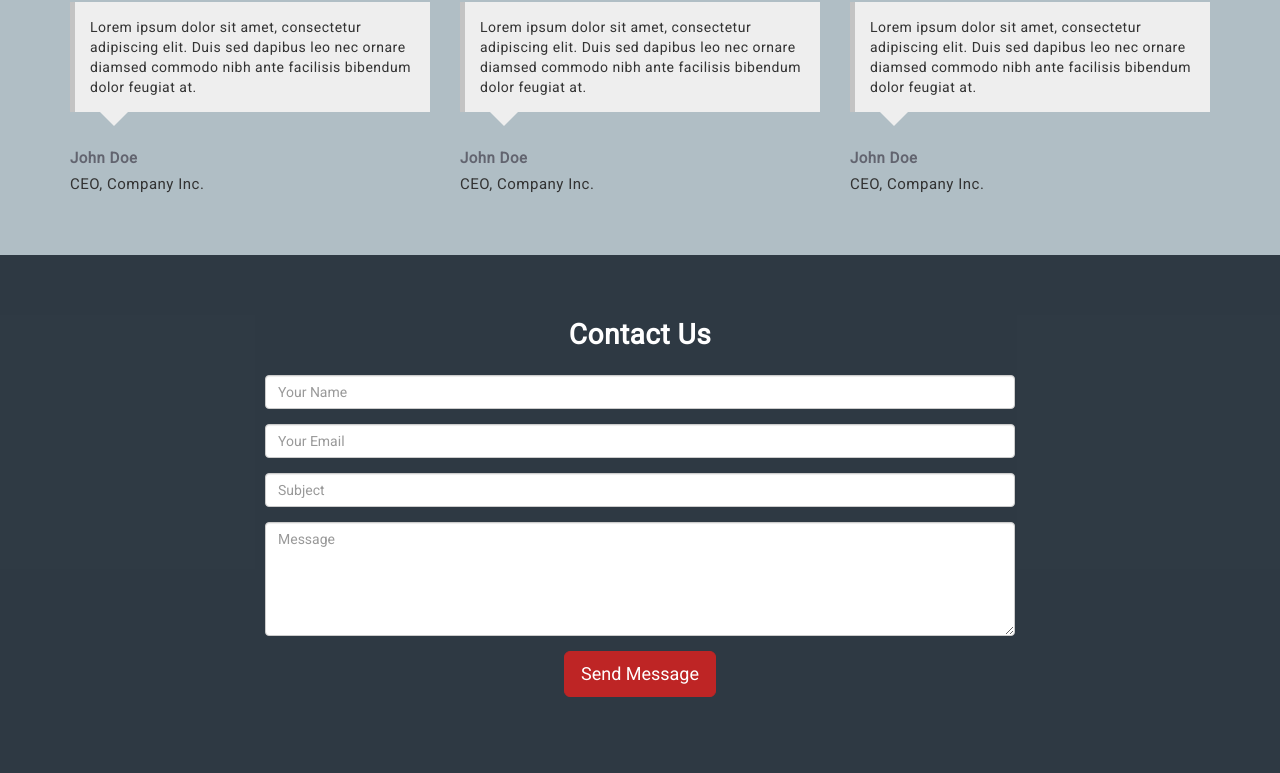
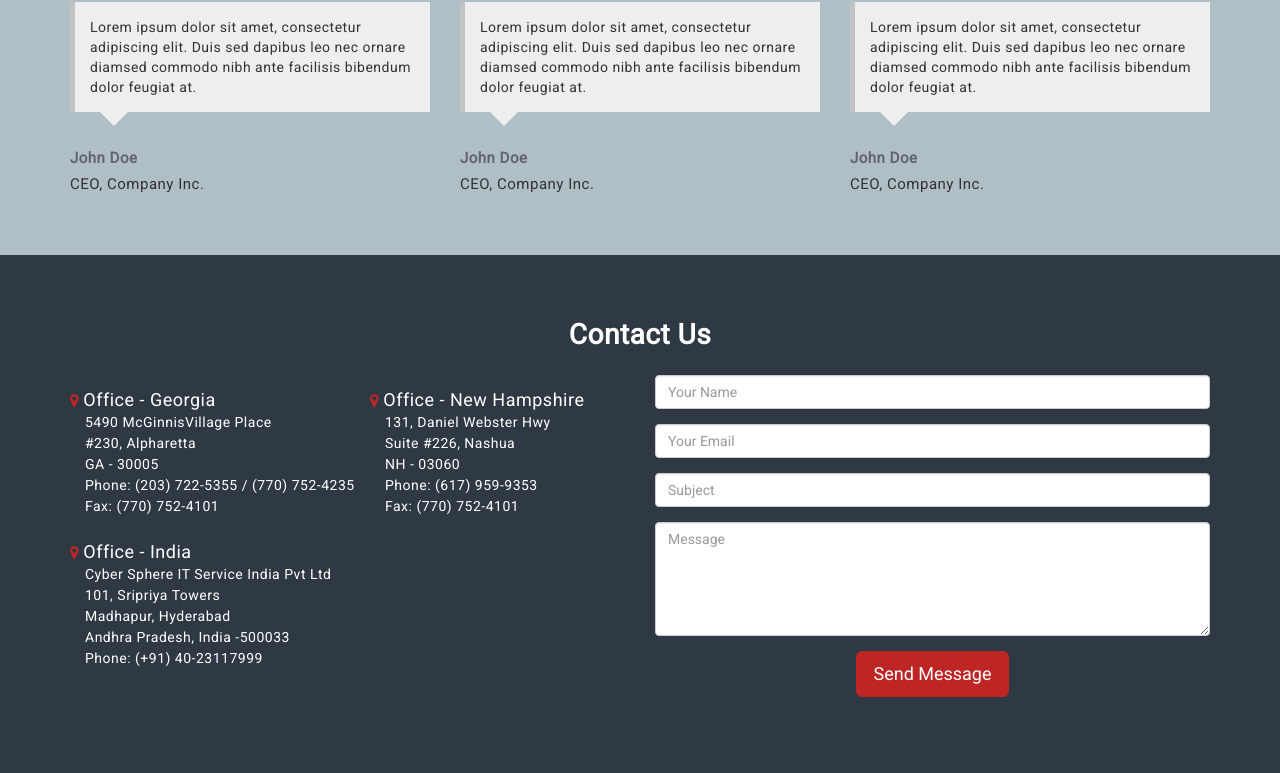
Before and after one commit to abehera1992/cysphere-theme, a plain HTML site: page index.html in a window 1280 px wide. Shown: the part 2226-2999 px from the top of the page. Drawn offline with Linux system fonts and the light colour scheme; a script that the page names is missing.

Commit message:
Added office location to contact-us section

```diff
--- a/css/style.css
+++ b/css/style.css
@@ -479,8 +479,45 @@ Parallax-1
 	font-size: 22px;
 	color:#fff;
 }
+/***********************************
+************************************
+Contact Us page Office location
+************************************
+***********************************/
 
 
+.contact-us-location-container{
+	color: white;
+	list-style-type: none;
+	padding:0;
+}
+
+.contact-us-location-container li{
+	display: inline-block;
+}
+.contact-us-location-container h4{
+	margin:0;
+	display: inline;
+}
+
+.inline-group{
+	display: inline-block;
+	width:300px;
+	margin: 15px 0px;
+	float:left;
+}
+.no-inline-group{
+		margin: 15px 0px;
+}
+.contact-us-icon-map{
+	color:#BE2626;
+}
+
+.address-content{
+	padding: 0 0 0 15px;
+	font-size: 14px;
+	line-height: 1.5em;
+}
 /***********************************
 ************************************
 Responsive media queries
--- a/index.html
+++ b/index.html
@@ -446,8 +446,42 @@
             <h2>Contact Us</h2>
           </div>
         </div>
+        <div class="col-md-6">
+          <ul class="contact-us-location-container">
+            <li class="no-inline-group">
+              <i class="fa fa-map-marker contact-us-icon-map" aria-hidden="true"></i>
+              <h4>Office - New Hampshire</h4>
+              <p class="address-content">131, Daniel Webster Hwy<br />
+              Suite #226, Nashua <br />
+              NH - 03060 <br />
+              Phone: (617) 959-9353 <br />
+              Fax: (770) 752-4101 <br />
+            </p>
+            </li>
+            <li class="inline-group">
+              <i class="fa fa-map-marker contact-us-icon-map" aria-hidden="true"></i>
+              <h4>Office - Georgia</h4>
+              <p class="address-content">5490 McGinnisVillage Place<br />
+              #230, Alpharetta <br />
+              GA - 30005 <br />
+              Phone: (203) 722-5355 / (770) 752-4235<br />
+              Fax: (770) 752-4101 <br />
+            </p>
+            </li>
+            <li>
+              <i class="fa fa-map-marker contact-us-icon-map" aria-hidden="true"></i>
+              <h4>Office - India</h4>
+              <p class="address-content">Cyber Sphere IT Service India Pvt Ltd <br />
+                101, Sripriya Towers <br />
+                Madhapur, Hyderabad <br />
+                Andhra Pradesh, India -500033 <br />
+                Phone: (+91) 40-23117999
+              </p>
+            </li>
+          </ul>
+        </div>
 
-        <div class="col-md-8 col-md-push-2">
+        <div class="col-md-6">
           <div id="sendmessage">Your message has been sent. Thank you!</div>
           <div id="errormessage"></div>
           <form action="" method="post" role="form" class="contactForm">
```
